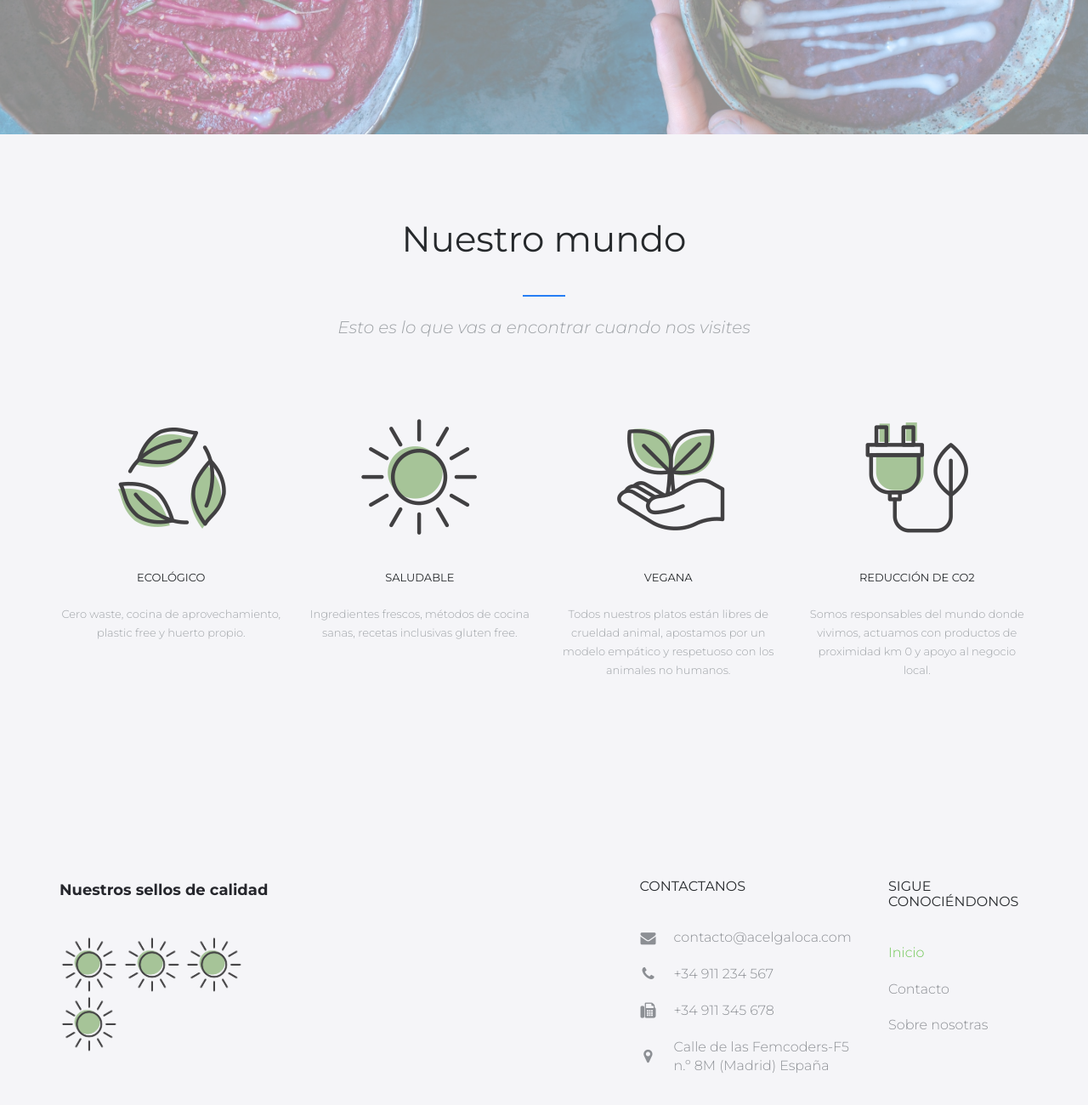
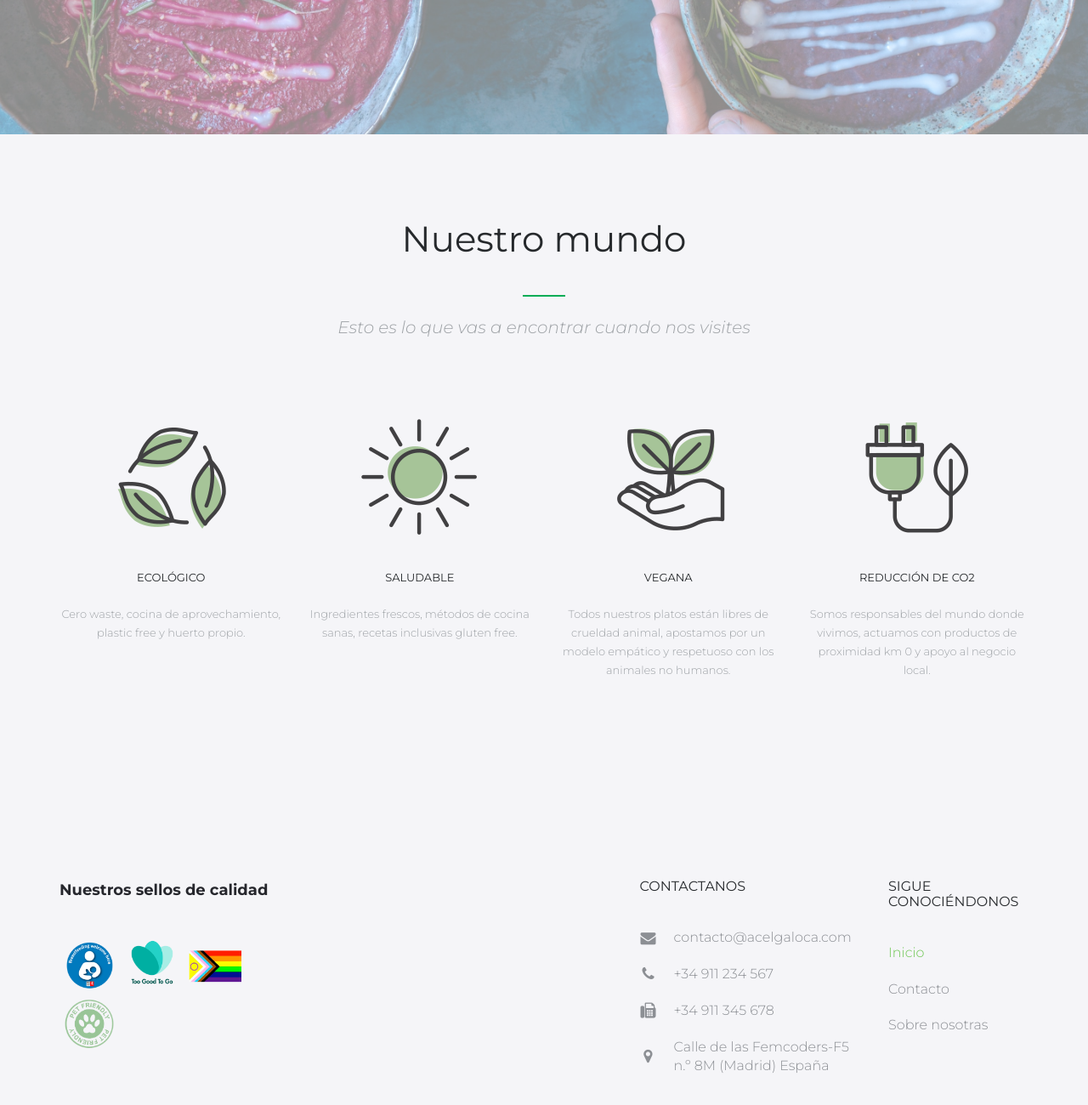
Before and after one commit to restaurante-grupo-1/acelga-loca, a plain HTML site: page index.html in a window 1280 px wide. Shown: the part 642-1942 px from the top of the page at 85% size. Drawn offline with nearby package versions, Linux system fonts and the light colour scheme.

Commit message:
sellosAñadidosColorLíneaCambiado

```diff
--- a/assets/css/style.css
+++ b/assets/css/style.css
@@ -903,7 +903,7 @@ html, body {
     height: 2px;
     width: 50px;
     margin: 0 auto;
-    background-color: #267df4;
+    background-color: rgb(0, 172, 86);
 }
 
 /* Section: Features */
--- a/index.html
+++ b/index.html
@@ -130,16 +130,16 @@
                 <div class="col-md-3 col-sm-4 col-xs-6">
                     <a class="site-title"><span>Nuestros sellos de calidad</a>
                     <div>
-                            <img class="sellos" src="assets/img/iconSaludable.png" alt="">
+                            <img class="sellos" src="assets/img/selloPecho.png" alt="">
 
 
-                            <img class="sellos" src="assets/img/iconSaludable.png" alt="">
+                            <img class="sellos" src="assets/img/selloTooGood.png" alt="">
 
 
-                            <img class="sellos" src="assets/img/iconSaludable.png" alt="">
+                            <img class="sellos" src="assets/img/selloLgtb (1).png" alt="">
 
 
-                            <img class="sellos" src="assets/img/iconSaludable.png" alt="">
+                            <img class="sellos" src="assets/img/selloPetFriendly.png" alt="">
 
                     </div>
                 </div>
```
Also changed, not shown: sobre.nosotras.html (+1 -3 lines), assets/img/selloLgtb (1).png (added), assets/img/selloPecho.png (added), assets/img/selloPetFriendly.png (added), assets/img/selloTooGood.png (added).
